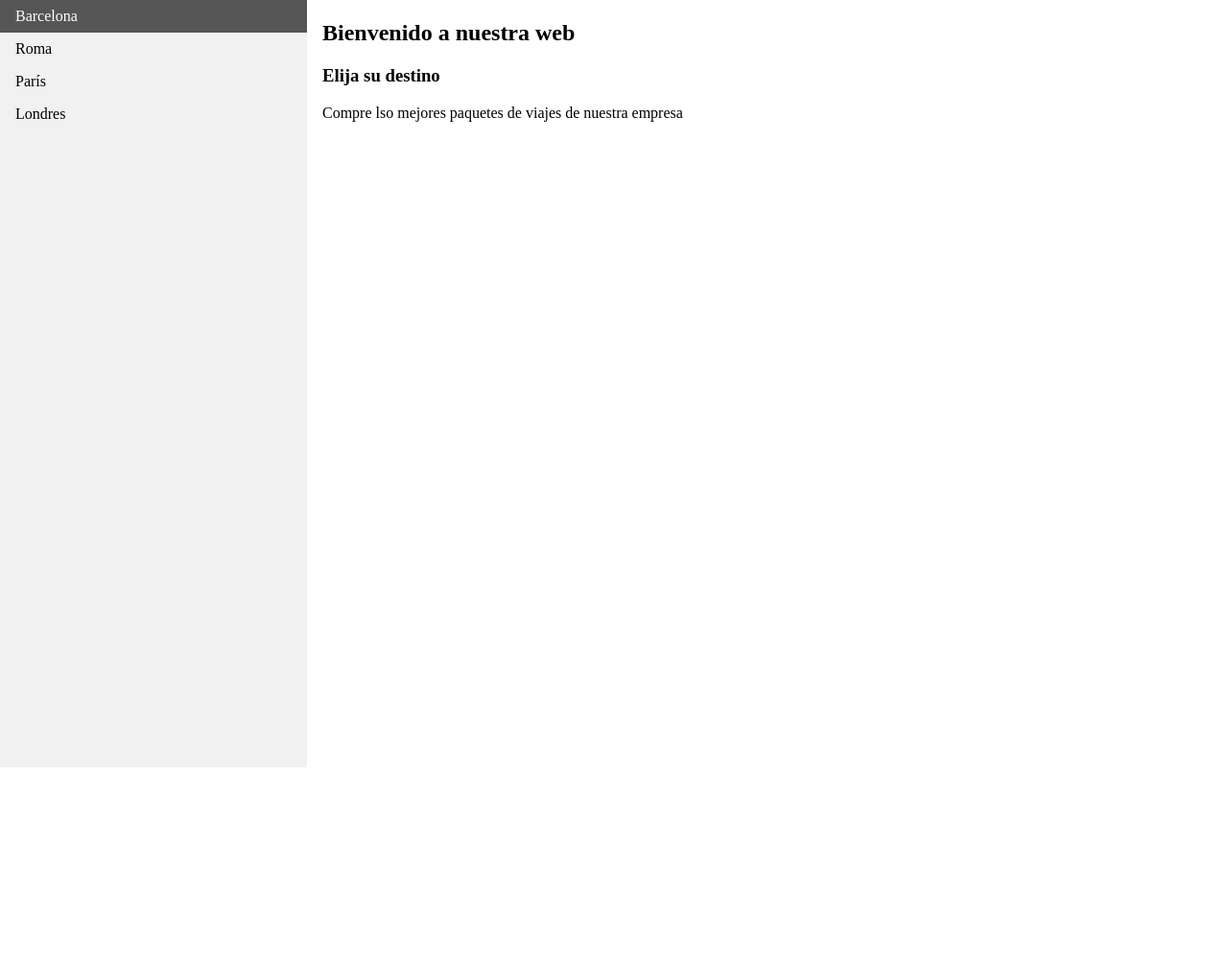
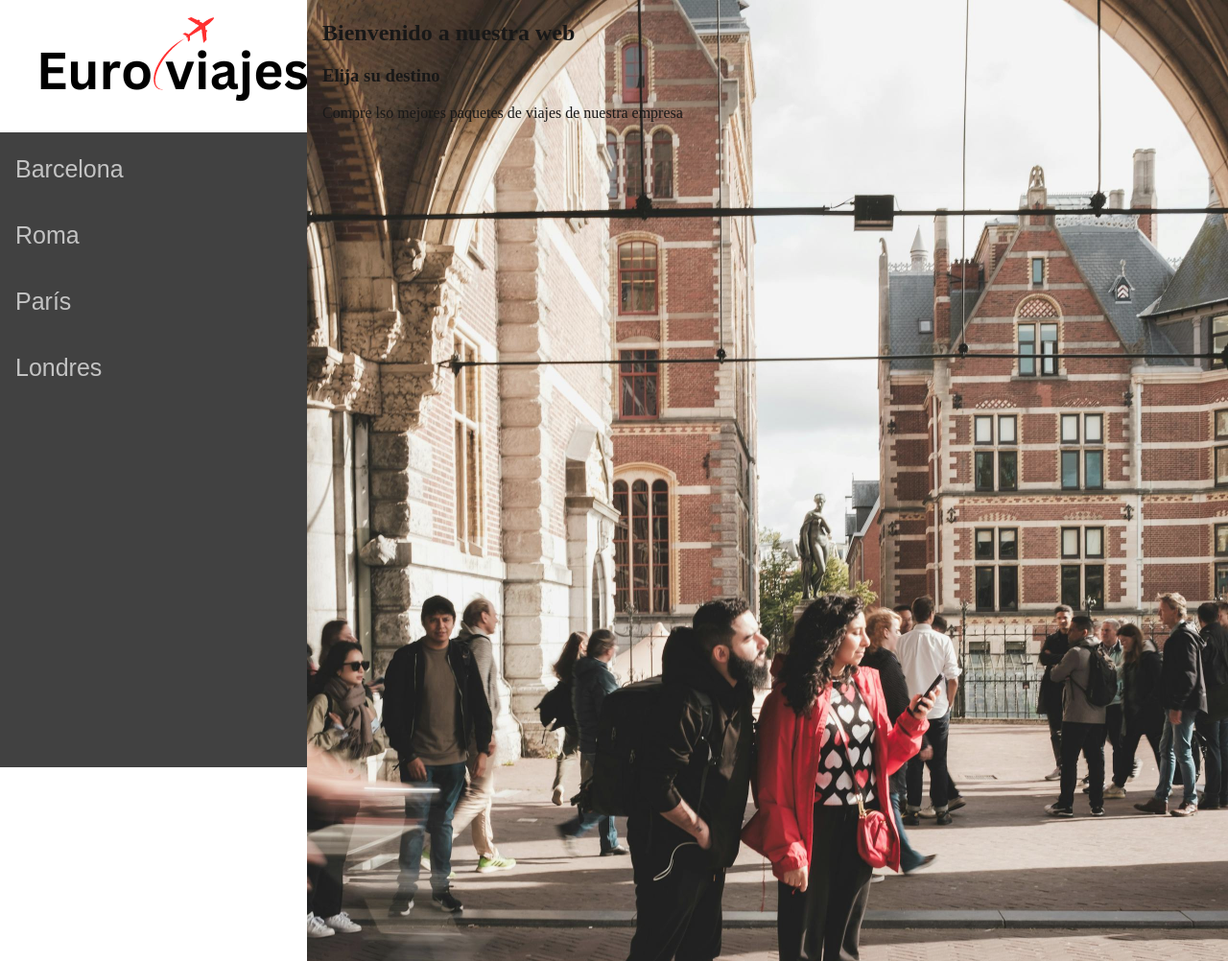
Before and after one commit to Eli-GZ/VentaViajes, a plain HTML site: page index.html in a window 1280 px wide. Shown: the whole page at 96% size. Drawn offline with Linux system fonts and the light colour scheme.

Commit message:
detalles de fondo

```diff
--- /dev/null
+++ b/css/style.css
@@ -0,0 +1,56 @@
+body {
+    margin: 0;
+}
+
+ul {
+    list-style-type: none;
+    margin: 0;
+    padding: 0;
+    width: 25%;
+    background-color: #414141;
+    position: fixed;
+    height: 100%;
+    overflow: auto;
+
+}
+ul h1 {
+    font-family: fantasy;
+    font-weight: 100;
+    display: block;
+    font-size: 40px;
+    color: #bb3131;
+    padding: 20px 16px;
+    text-decoration: none;
+}
+
+li a {
+    font-family: fantasy;
+    font-weight: 100;
+    display: block;
+    font-size: 25px;
+    color: #c3c3c3;
+    padding: 20px 16px;
+    text-decoration: none;
+    cursor: pointer;
+
+}
+
+li a.active {
+    background-color: #aa0404;
+    color: white;
+}
+
+li a:hover:not(.active) {
+    background-color: #ffffff;
+    color: black;
+}
+
+
+.contenedor {
+
+    opacity: 0.9;
+    background-size: cover;
+    margin-left: 25%;
+    padding: 1px 16px;
+    height: 1000px;
+}
--- a/index.html
+++ b/index.html
@@ -6,26 +6,27 @@
     <meta http-equiv="X-UA-Compatible" content="IE=edge">
     <meta name="viewport" content="width=device-width, initial-scale=1.0">
     <title>Navegación con Javascript</title>
-    <link rel="stylesheet" href="style.css">
+    <link rel="stylesheet" href="./css/style.css">
 </head>
 
 <body>
 
-    <ul>
+    <ul >
+        <img src="./img/Euroviajes.png" alt="">
         <li><a>Barcelona</a></li>
         <li><a>Roma</a></li>
         <li><a>París</a></li>
         <li><a>Londres</a></li>
     </ul>
 
-    <div class="contenedor">
+    <div class="contenedor" style="background-image:url(./img/fondo1.jpg);">
         <h2 id="titulo">Bienvenido a nuestra web</h2>
         <h3 id="subtitulo">Elija su destino</h3>
         <p id="parrafo">Compre lso mejores paquetes de viajes de nuestra empresa</p>
         <h2 id="precio"></h2>
     </div>
 
-    <script type="module" src="./script.js"></script>
+    <script type="module" src="./js/script.js"></script>
 </body>
 
 </html>
--- a/script.js
+++ b/js/script.js
@@ -6,6 +6,7 @@ let tituloElemento = document.getElementById('titulo');
 let subTituloElemento = document.getElementById('subtitulo');
 let parrafoElemento = document.getElementById('parrafo');
 let precioElemento = document.getElementById('precio')
+
 
 
 //evento click
--- a/style.css
+++ /dev/null
@@ -1,40 +0,0 @@
-body {
-    margin: 0;
-}
-
-ul {
-    list-style-type: none;
-    margin: 0;
-    padding: 0;
-    width: 25%;
-    background-color: #f1f1f1;
-    position: fixed;
-    height: 100%;
-    overflow: auto;
-
-}
-
-li a {
-    display: block;
-    color: #000;
-    padding: 8px 16px;
-    text-decoration: none;
-    cursor: pointer;
-}
-
-li a.active {
-    background-color: #aa4404;
-    color: white;
-}
-
-li a:hover:not(.active) {
-    background-color: #555;
-    color: white;
-}
-
-
-.contenedor {
-    margin-left: 25%;
-    padding: 1px 16px;
-    height: 1000px;
-}
```
Also changed, not shown: js/ciudades.js (renamed from ciudades.js, +2 -1 lines), img/Euroviajes.png (added), img/fondo1.jpg (added).
